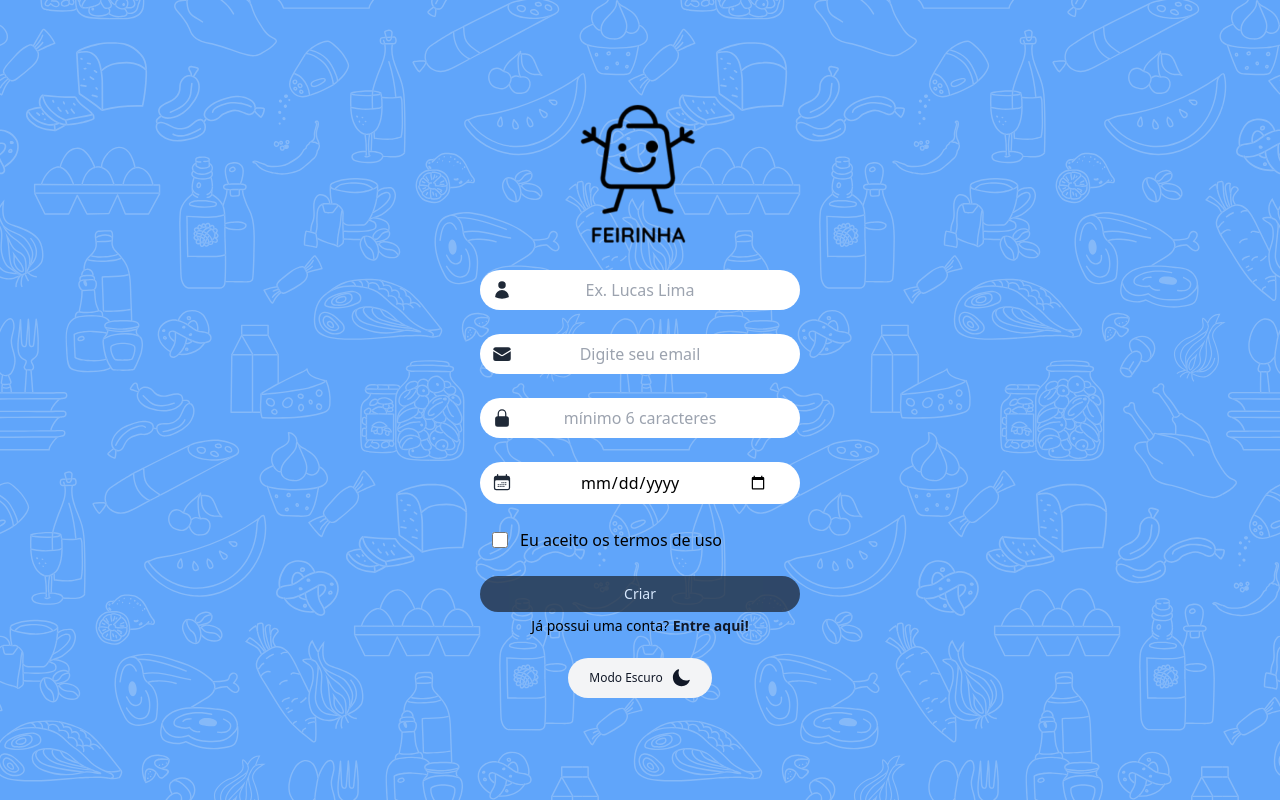
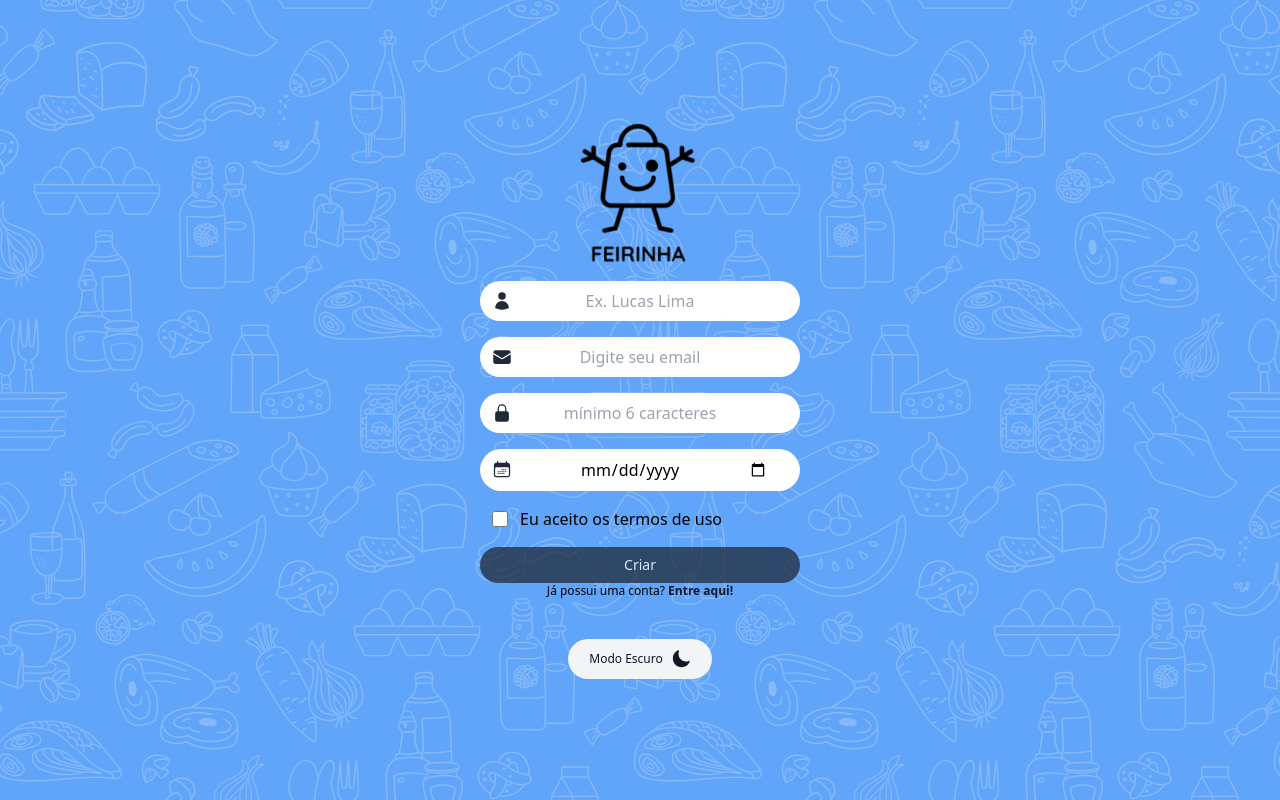
Before and after one commit to julioa-adl/feirinha, a React (Vite) app: page /register in a window 1280 px wide. Built offline with nearby package versions, Linux system fonts and the light colour scheme.

Commit message:
test deploy

```diff
--- a/src/pages/Login.tsx
+++ b/src/pages/Login.tsx
@@ -69,8 +69,8 @@ const Login = () => {
     <div
       className="h-screen w-screen bg-market bg-cover bg-yellow-500 dark:bg-gray-900 dark:bg-market-75
                 m-auto flex flex-col justify-evenly items-center py-20">
-      <form className="relative flex flex-col gap-8 items-center">
-        <img src={logo} alt='logo' className="w-36 mb-8 dark:invert"/>
+      <form className="relative flex flex-col gap-4 items-center">
+        <img src={logo} alt='logo' className="w-20 md:w-36 mb-8 dark:invert"/>
         <div className="relative">
           <UserIcon className="h-5 absolute text-gray-800 top-2.5 left-3"/>
           <input
@@ -120,7 +120,7 @@ const Login = () => {
         >
           { loading ? <Loading loading /> : 'Entrar' }
         </button>
-        <div className='-mt-5 text-sm dark:text-gray-100'>
+        <div className='-mt-4 text-xs dark:text-gray-100'>
           <span>Ainda não tem uma conta?</span><span className="font-bold
           cursor-pointer text-blue-700 hover:text-blue-500 dark:text-blue-400
           dark:hover:text-blue-600" onClick={ createAcount }> Crie aqui.</span>
--- a/src/pages/Register.tsx
+++ b/src/pages/Register.tsx
@@ -74,8 +74,8 @@ const Register = () => {
 
   return (
     <div className= "h-screen w-screen bg-blue-400 bg-market bg-cover dark:bg-gray-900 dark:bg-market-75 m-auto flex flex-col justify-evenly items-center py-20">
-      <form className="relative flex flex-col gap-6 items-center">
-        <img src={logo} alt='logo' className="w-36 dark:invert"/>
+      <form className="relative flex flex-col gap-4 items-center">
+        <img src={logo} alt='logo' className="w-20 md:w-36 dark:invert"/>
         <div className="relative">
           <UserIcon className="h-5 absolute text-gray-800 top-2.5 left-3"/>
           <input
@@ -141,7 +141,7 @@ const Register = () => {
         >
           { loading ? <Loading loading /> : 'Criar' }
         </button>
-        <div className='-mt-5 text-sm dark:text-gray-100'>
+        <div className='-mt-4 text-xs dark:text-gray-100'>
           <span>Já possui uma conta?</span><span className="font-bold cursor-pointer text-gray-900 hover:text-gray-100 dark:text-blue-400 dark:hover:text-blue-600" onClick={ loginHere }> Entre aqui!</span>
         </div>
       </form>
```
